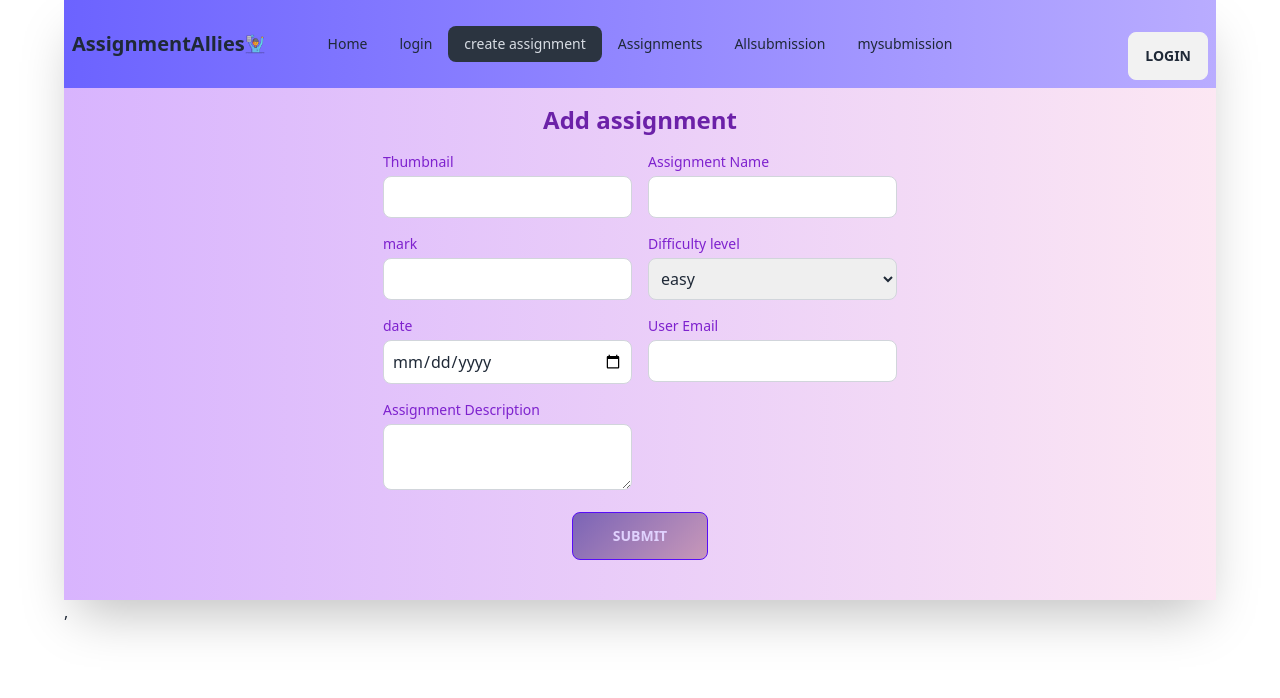
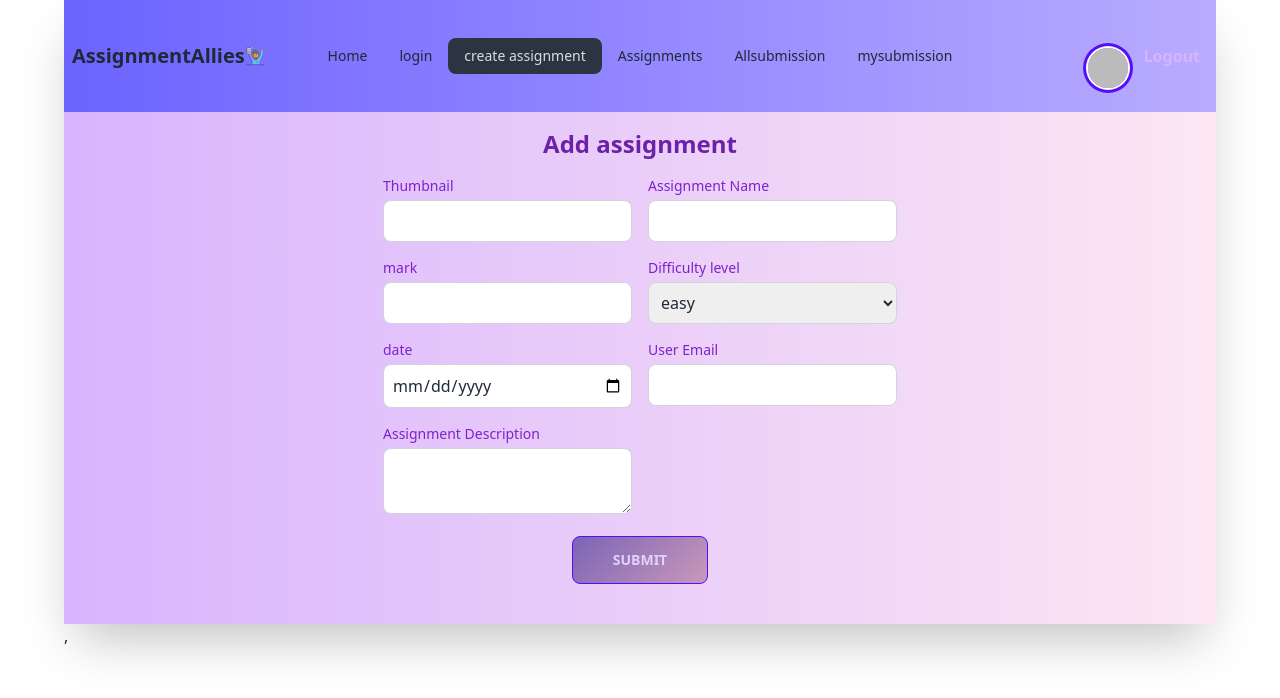
Before and after one commit to Pritom003/Assignment-Allies, a React (Vite) app: page /add in a window 1280 px wide. Shown: the top 698 px of the page. Built offline with nearby package versions, Linux system fonts and the light colour scheme; no server answers; sample sign-in values are in the browser's storage.

Commit message:
added user profile and name

```diff
--- a/src/COMPONENTS/Layouts/Navbar/Navbar.jsx
+++ b/src/COMPONENTS/Layouts/Navbar/Navbar.jsx
@@ -1,8 +1,25 @@
-import React from 'react';
+import React, { useContext } from 'react';
 import logo from '../../../assets/icons8-assignment-64.png'
-import { NavLink } from 'react-router-dom';
+import { Link, NavLink } from 'react-router-dom';
+import { AuthContext } from '../../Providers/AuthiProvider';
 
 const Navbar = () => {
+  const {user ,logout}=useContext(AuthContext)
+console.log(user);
+
+
+const handlesignout=()=>{
+  logout()
+  .then(res=>{
+    console.log('logged out',res)
+
+  })
+  .catch(err=>{
+    console.log('error logged out',err)
+  })
+}
+
+
 
 
   const link=<>
@@ -62,11 +79,51 @@ const Navbar = () => {
      {link}
     </ul>
   </div>
-  <div className="navbar-end mt-6">
-  <div className="tooltip" data-tip="user name">
-  <button className="btn ">login</button>
+
+  <div className="navbar-end ">
+  {
+    user ?
+
+    <div className=" mt-6">
+    <div className="tooltip" data-tip={user.displayName}>
+    <div className="avatar p-4">
+  <div className="w-10  rounded-full ring ring-primary ring-offset-base-100 ring-offset-2">
+    <img src={user.photoURL} />
+  </div>
 </div>
+
+
   </div>
+    </div>
+
+
+//     <div className='flex  justify-center  align-middle items-center gap-2'>
+//
+// <div className='text-purple-600 flex-none gap-2 text-center mr-4'>
+// </div> </div>
+
+
+
+:''
+   }
+
+   {
+    user ? <button onClick={handlesignout} className=' font-bold md:mr-2 text-purple-300'>
+
+   <p>Logout</p>
+
+      </button>: <Link to='/login'><button
+     className='text-xl  font-bold mr-2 text-purple-950'>login</button></Link>
+   }
+  </div>
+
+
+
+
+
+
+
+  {/* */}
 </div>
 
   );
--- a/src/COMPONENTS/Pages/Signup.jsx
+++ b/src/COMPONENTS/Pages/Signup.jsx
@@ -5,26 +5,23 @@ import { Link } from 'react-router-dom';
 import Navbar from '../Layouts/Navbar/Navbar';
 import { AuthContext } from '../Providers/AuthiProvider';
 import { useContext, useState } from 'react';
+import Swal from 'sweetalert2';
+import { updateProfile } from 'firebase/auth';
 const Signup = () => {
-  const { createUser } =useContext(AuthContext);
-
+  const { createUser, creategooglesignup } = useContext(AuthContext);
   const [email, setemail] = useState('');
   const [password, setpassword] = useState('');
   const [passerr, setpasserr] = useState(''); // Fix the state variable name here
-  const [registererror, setregierror] = useState('');
-
-
+  // const [registererror, setregierror] = useState('');
 
   const handleregister = (e) => {
-
-
     e.preventDefault();
     const form = e.target;
     const photo = form.photo.value;
     const name = form.name.value;
     const email = form.email.value;
     const password = form.password.value;
-console.log(name,email,password);
+
     if (!/^.{6,}$/.test(password)) {
       setpasserr('Password should be more than 6 characters');
     } else if (!/^(?=.*[A-Z])(?=.*[!@#$%^&*()_+{}[\]:;<>,.?~\\-]).*$/.test(password)) {
@@ -33,19 +30,39 @@ if (!/^.{6,}$/.test(password)) {
       setpasserr('');
       setpassword(password);
       setemail(email);
-}
-
 
       createUser(email, password)
         .then((res) => {
           console.log(res.user);
-
+          updateProfile(res.user, {
+            displayName: `${name}`,
+            photoURL: `${photo}`,
           })
-
+            .then((nameimg) => {
+              console.log('success image', nameimg);
+            })
             .catch((err) => {
               console.error(err, 'error img');
             });
+          Swal.fire({
+            position: 'top-end',
+            icon: 'success',
+            title: 'Your registration was successful!',
+            showConfirmButton: false,
+            timer: 1500,
+          });
+        })
+        .catch((err) => {
+          console.log(err);
+          Swal.fire({
+            icon: 'error',
+            title: 'Oops...',
+            text: 'something went wrong',
+            footer: '<a href=""> try again</a>',
+          });
+        });
     }
+  };
 
   return (
     <div>
```
Lines whose indentation alone changed are shown as unchanged.
